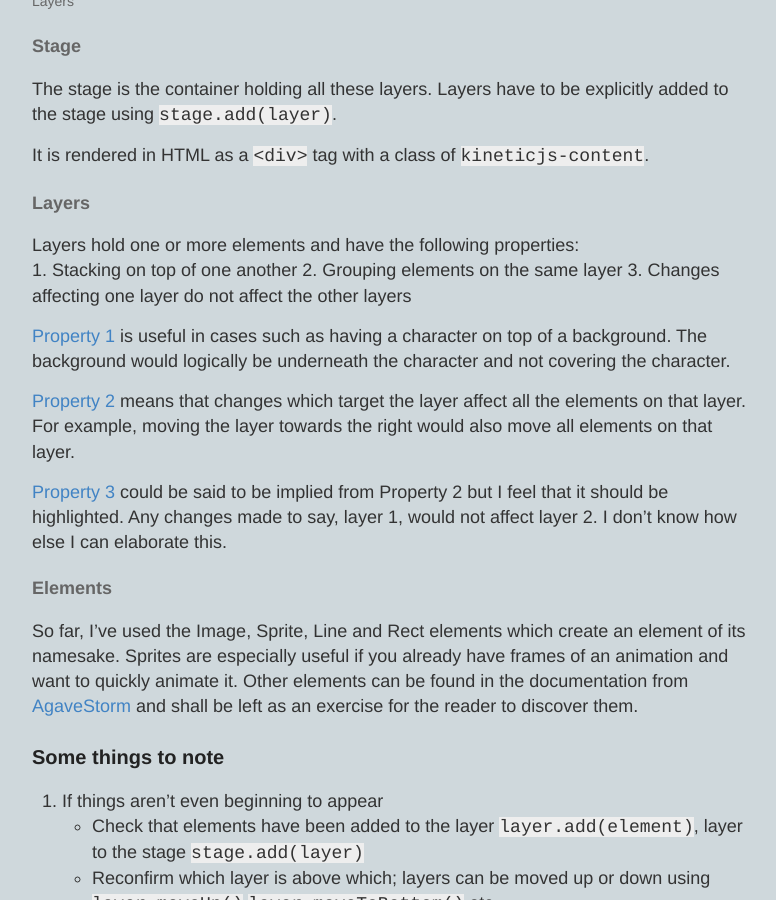
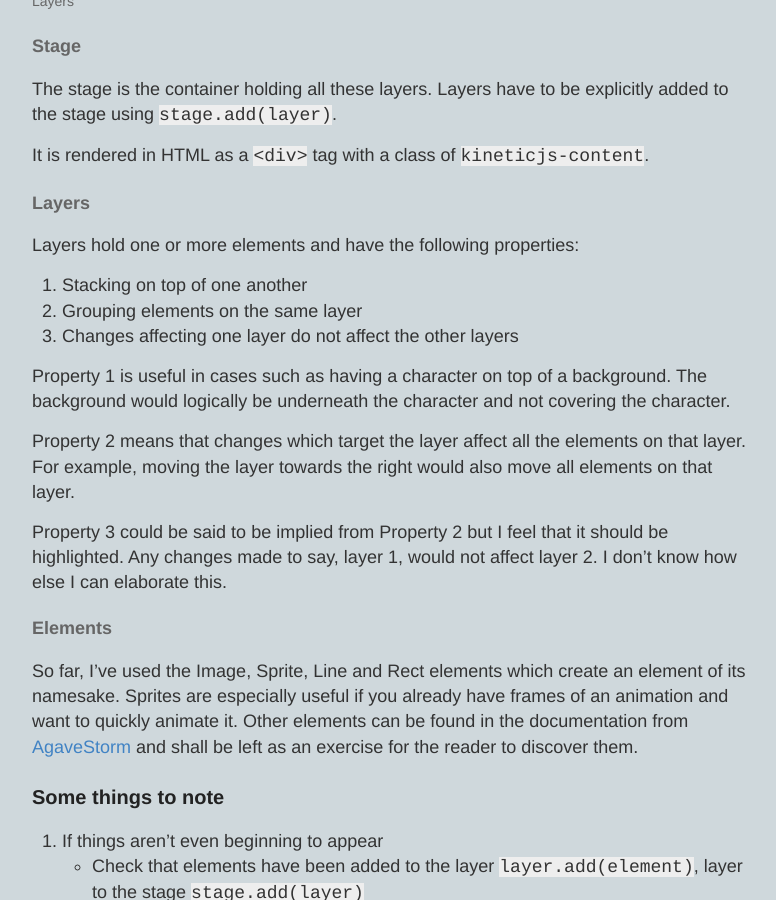
Before and after one commit to ksami/ksami.github.io, a Jekyll site: the page built from _posts/2015-01-30-KineticJS.md, in a window 1280 px wide and 900 px high, scrolled down 1147 px. Shown: the whole window, without its empty margins (248-1024 px from the left). Built offline with Jekyll 4.4.1, drawn with Linux system fonts in a browser that asks for light colours; Markdown is read by kramdown in place of the engine named in the settings; comment, search, counter and statistics services are not loaded; part of the change alters nothing that is shown.

Commit message:
edit post

```diff
--- a/_posts/2015-01-30-KineticJS.md
+++ b/_posts/2015-01-30-KineticJS.md
@@ -23,15 +23,15 @@ It is rendered in HTML as a `<div>` tag with a class of `kineticjs-content`.
 
 #### Layers
 Layers hold one or more elements and have the following properties:
-<a name="1"></a>1. Stacking on top of one another
-<a name="2"></a>2. Grouping elements on the same layer
-<a name="3"></a>3. Changes affecting one layer do not affect the other layers
+1. Stacking on top of one another
+2. Grouping elements on the same layer
+3. Changes affecting one layer do not affect the other layers
 
-[Property 1](#1) is useful in cases such as having a character on top of a background. The background would logically be underneath the character and not covering the character.
+Property 1 is useful in cases such as having a character on top of a background. The background would logically be underneath the character and not covering the character.
 
-[Property 2](#2) means that changes which target the layer affect all the elements on that layer. For example, moving the layer towards the right would also move all elements on that layer.
+Property 2 means that changes which target the layer affect all the elements on that layer. For example, moving the layer towards the right would also move all elements on that layer.
 
-[Property 3](#3) could be said to be implied from Property 2 but I feel that it should be highlighted. Any changes made to say, layer 1, would not affect layer 2. I don't know how else I can elaborate this.
+Property 3 could be said to be implied from Property 2 but I feel that it should be highlighted. Any changes made to say, layer 1, would not affect layer 2. I don't know how else I can elaborate this.
 
 #### Elements
 So far, I've used the Image, Sprite, Line and Rect elements which create an element of its namesake. Sprites are especially useful if you already have frames of an animation and want to quickly animate it. Other elements can be found in the documentation from [AgaveStorm] and shall be left as an exercise for the reader to discover them.
```
